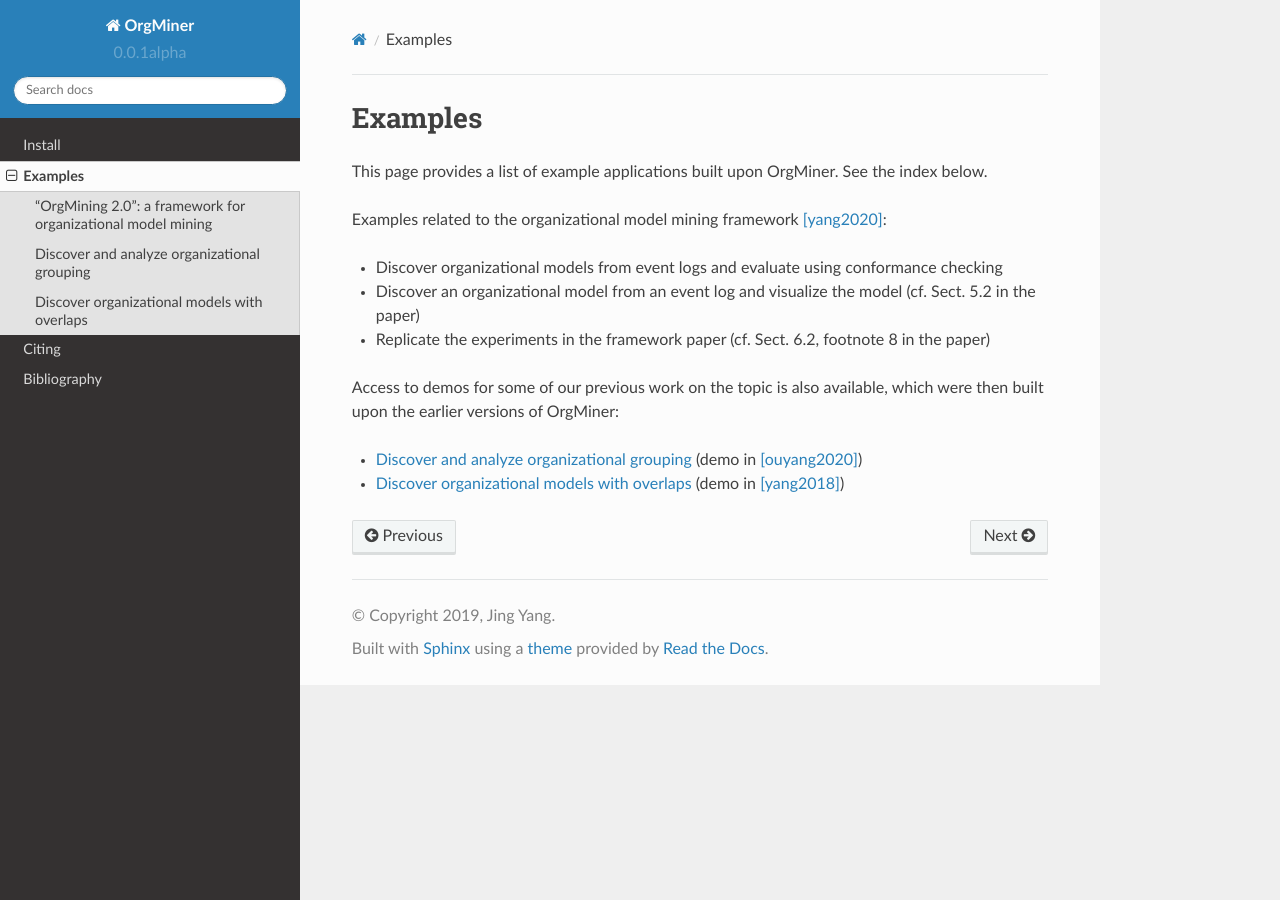
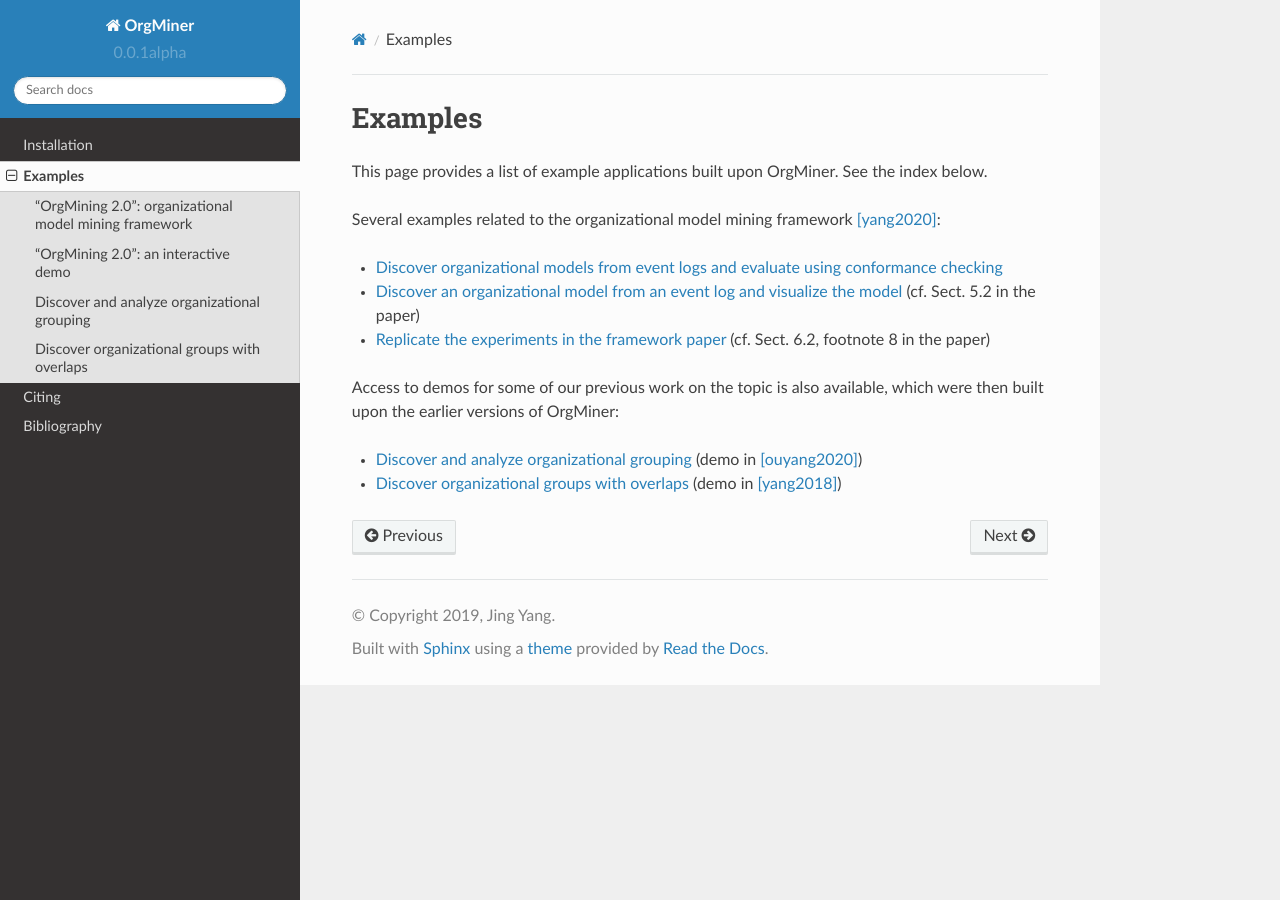
Before and after one commit to roy-jingyang/OrdinoR-doc, a Sphinx documentation site: the page built from source/examples/index.rst, in a window 1280 px wide. Built offline with Sphinx 7.4.7 and the Read the Docs theme 2.0.0, drawn with Linux system fonts in a browser that asks for light colours; pages that are not in the unit, such as notebooks, are missing from menus.

Commit message:
ready to work on jis2020yang-common

```diff
--- a/source/examples/bpm2018yang.rst
+++ b/source/examples/bpm2018yang.rst
@@ -1,6 +1,6 @@
 .. _examples_bpm2018yang:
 
-Discover organizational models with overlaps
+Discover organizational groups with overlaps
 ============================================
 
 This page presents a demo program used in a paper accepted and published
@@ -13,13 +13,13 @@
 
 .. note::
    Before proceeding, make sure you have installed OrgMiner on your
-   machine. (:ref:`How to install? <Install>`)
+   machine. (:ref:`How to install? <install>`)
 
 How to Use
 ----------
 
 Download and extract the bundled zip from
-`here <https://github.com/roy-jingyang/bpm-2018-Yang_Find/archive/master.zip>`_,
+`HERE <https://github.com/roy-jingyang/bpm-2018-Yang_Find/archive/master.zip>`_,
 in which you would find the following files:
 
 .. code-block:: bash
--- a/source/examples/index.rst
+++ b/source/examples/index.rst
@@ -6,14 +6,16 @@
 This page provides a list of example applications built upon OrgMiner.
 See the index below.
 
-Examples related to the organizational model mining framework [yang2020]_:
+Several examples related to the organizational model mining framework
+[yang2020]_:
 
-* Discover organizational models from event logs and evaluate using
-  conformance checking
-* Discover an organizational model from an event log and visualize the
-  model (cf. Sect. 5.2 in the paper)
-* Replicate the experiments in the framework paper (cf. Sect. 6.2,
-  footnote 8 in the paper)
+* :ref:`Discover organizational models from event logs and evaluate using
+  conformance checking <examples_jis2020yang-common>`
+* :ref:`Discover an organizational model from an event log and visualize the
+  model <examples_jis2020yang-arya>` (cf. Sect. 5.2 in the paper)
+* :ref:`Replicate the experiments in the framework paper
+  <examples_jis2020yang-common_replicate>` (cf. Sect. 6.2, footnote 8 in
+  the paper)
 
 Access to demos for some of our previous work on the topic is also
 available, which were then built upon the earlier versions of OrgMiner:
--- a/source/examples/jis2020yang.rst
+++ /dev/null
@@ -1,4 +0,0 @@
-.. _examples_jis2020yang:
-
-"OrgMining 2.0": a framework for organizational model mining
-============================================================
--- a/source/install.rst
+++ b/source/install.rst
@@ -1,8 +1,8 @@
 .. _install:
 
-*******
-Install
-*******
+************
+Installation
+************
 
 Prerequisites
 =============
```
Also changed, not shown: other parts of source/examples/index.rst (+2 -1 lines), other parts of source/install.rst (+4 -1 lines), source/examples/caise2020ouyang.rst (+4 -3 lines), source/examples/jis2020yang-arya.rst (added, +79 -0 lines), source/examples/jis2020yang-common.rst (added, +10 -0 lines).
